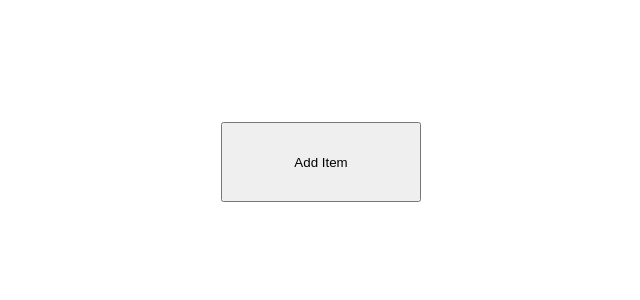
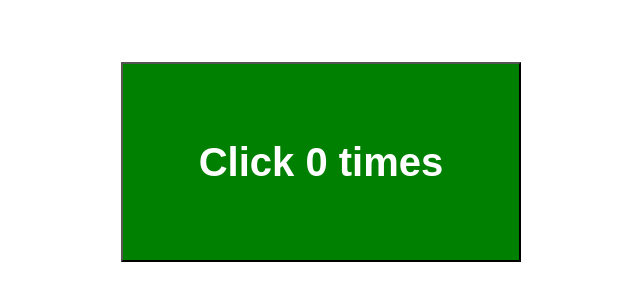
Before and after one commit to BasitMaqsood/_REACT_HOOKS, a React (Create React App) app: page / in a window 1280 px wide. Shown: the part 238-538 px from the top of the page, without its empty margins (319-959 px from the left). Built offline with nearby package versions, Linux system fonts and the light colour scheme.

Commit message:
use-effect after render

```diff
--- a/src/App.js
+++ b/src/App.js
@@ -5,6 +5,7 @@ import CounterHooks from './component/HooksCounter';
 import HooksCounterTwo from './component/HooksCounterTwo';
 import HooksCounterThree from './component/HooksCounterThree';
 import HooksCounterFour from './component/HooksCounterFour';
+import HooksCounterFive from './component/HooksCounterFive';
 
 import './App.css';
 
@@ -15,7 +16,8 @@ function App() {
       {/* <CounterHooks /> */}
       {/* <HooksCounterTwo /> */}
       {/* <HooksCounterThree /> */}
-      <HooksCounterFour />
+      {/* <HooksCounterFour /> */}
+      <HooksCounterFive />
     </div>
   );
 }
--- a/src/component/ClassCounter.js
+++ b/src/component/ClassCounter.js
@@ -5,6 +5,16 @@ class ClassCounter extends Component {
         counter: 0,
         name: 'Basit Maqsood'
     }
+
+    componentDidMount() {
+        document.title = `Clicked ${this.state.counter} times`
+    }
+
+    componentDidUpdate(prevProps, prevState) {
+        console.log('----', prevProps, prevState)
+        document.title = `Clicked ${this.state.counter} times`;
+    }
+
 
     handleIncrement = () => {
         this.setState(prevState => {
--- /dev/null
+++ b/src/component/HooksCounterFive.js
@@ -0,0 +1,18 @@
+import React, { Fragment, useState, useEffect } from 'react';
+
+const HooksCounterFive = () => {
+    const [counter, setCounter] = useState(0)
+    useEffect(() => {
+        document.title = `Clicked ${counter} times`
+    })
+    return (
+        <Fragment>
+            <button
+                style={{ width: 400, height: 200, backgroundColor: 'green', color: 'white', fontWeight: 'bold', fontSize: 40 }}
+                onClick={() => setCounter(counter + 1)}>
+                {`Click ${counter} times`}</button>
+        </Fragment>
+    );
+}
+
+export default HooksCounterFive;
```
